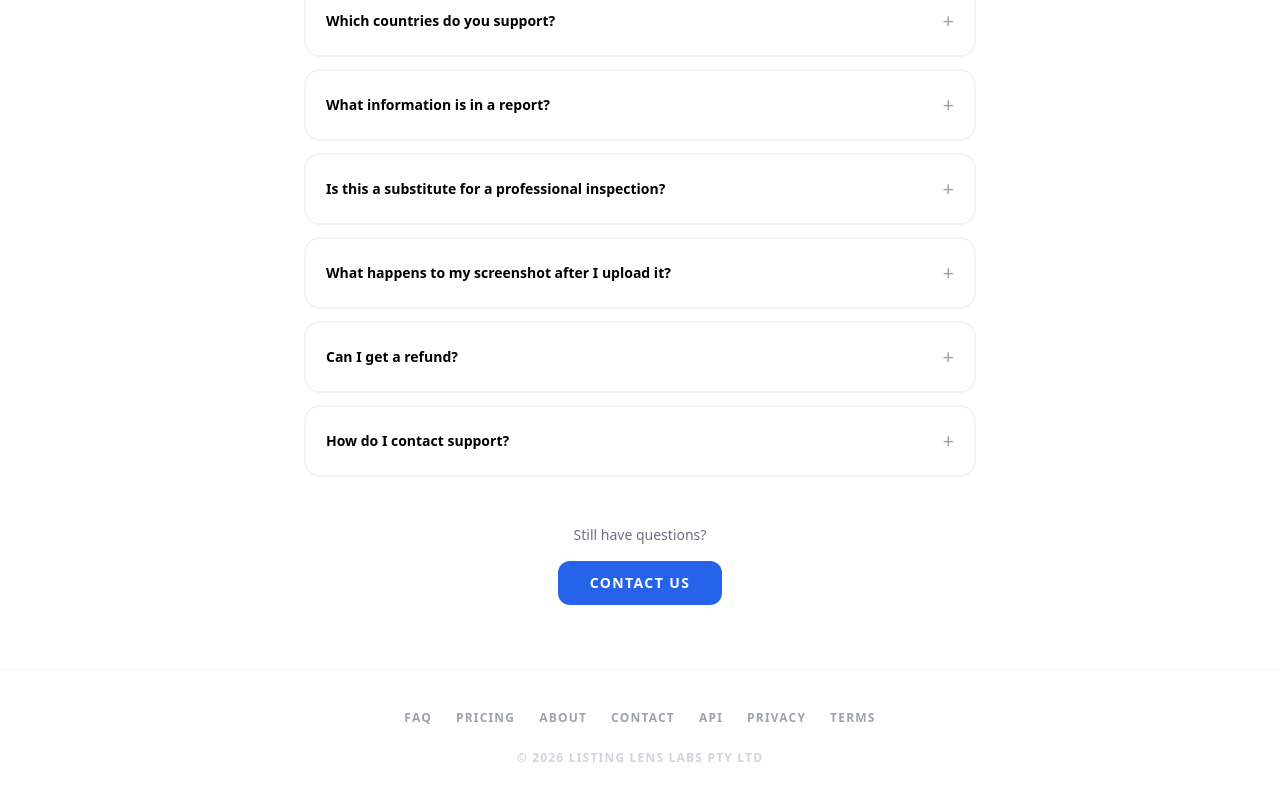
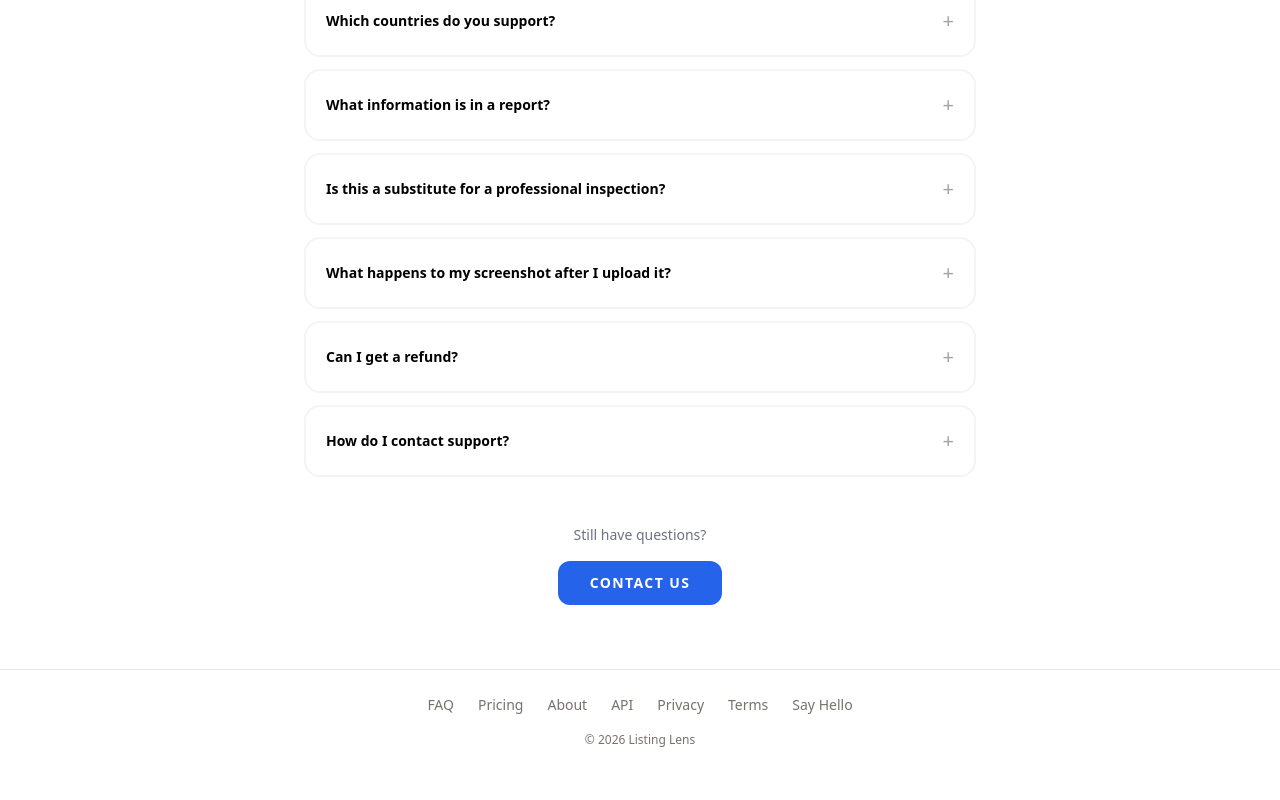
Before and after one commit to 1973Studio/listinglens-production, a Next.js app: page /faq in a window 1280 px wide. Shown: the part 832-1632 px from the top of the page. After the commit the page ends 1605 px from the top, so only its background shows below. Built offline with nearby package versions, Linux system fonts and the light colour scheme.

Commit message:
Add files via upload

```diff
--- a/app/faq/page.tsx
+++ b/app/faq/page.tsx
@@ -5,6 +5,10 @@ import React, { useState } from 'react';
 export default function FAQ() {
   const [darkMode, setDarkMode] = useState(false);
   const [openIndex, setOpenIndex] = useState<number | null>(null);
+
+  const cardBg = darkMode ? '#18181b' : '#ffffff';
+  const border = darkMode ? '#27272a' : '#e7e5e4';
+  const muted = darkMode ? '#a1a1aa' : '#78716c';
 
   const faqs = [
     {
@@ -21,7 +25,7 @@ export default function FAQ() {
     },
     {
       question: "How much does it cost?",
-      answer: "Each report costs $3.95 AUD. No subscription, no account needed. Just pay for what you use."
+      answer: "Each report costs $4.99 AUD. No subscription, no account needed. Just pay for what you use."
     },
     {
       question: "Do I need to create an account?",
@@ -29,11 +33,11 @@ export default function FAQ() {
     },
     {
       question: "What categories do you cover?",
-      answer: "We currently analyse listings for vehicles (cars, motorcycles, trucks), property (houses, apartments, land), marine (boats, jet skis, yachts), and aircraft. More categories coming soon."
+      answer: "We currently analyse listings for vehicles (cars, motorcycles, trucks), property (houses, apartments, land), electronics, fashion, watches & jewellery, and everything else including furniture, instruments, tools, and collectibles."
     },
     {
       question: "Which countries do you support?",
-      answer: "We support listings from Australia, New Zealand, United Kingdom, Canada, Singapore, Hong Kong, Japan, and South Korea. You can also select 'Global' for listings from other regions."
+      answer: "We fully support listings from Australia, New Zealand, and Singapore. You can also select 'Rest of World' (beta) for listings from other regions — your report will use global sources."
     },
     {
       question: "What information is in a report?",
@@ -45,7 +49,7 @@ export default function FAQ() {
     },
     {
       question: "What happens to my screenshot after I upload it?",
-      answer: "Screenshots are processed in real-time and are not stored after your report is generated. We don't keep copies of your uploads or your reports. Privacy is built into how we operate."
+      answer: "Screenshots are processed in real-time and automatically deleted within 5 minutes. We don't keep copies of your uploads or your reports. Privacy is built into how we operate."
     },
     {
       question: "Can I get a refund?",
@@ -53,7 +57,7 @@ export default function FAQ() {
     },
     {
       question: "How do I contact support?",
-      answer: "Email us at hello@listinglens.app — we're happy to help with any questions or issues."
+      answer: "Use our contact form or email us at hello@listinglens.app — we're happy to help with any questions or issues."
     }
   ];
 
@@ -134,17 +138,25 @@ export default function FAQ() {
       </main>
 
       {/* FOOTER */}
-      <footer className={`p-10 text-center border-t ${darkMode ? 'border-gray-800' : 'border-gray-100'}`}>
-        <div className={`flex flex-wrap justify-center gap-x-6 gap-y-2 text-xs font-bold uppercase tracking-widest ${darkMode ? 'text-gray-600' : 'text-gray-400'} mb-6`}>
-          <a href="/faq" className={`${darkMode ? 'hover:text-white' : 'hover:text-black'} transition-colors`}>FAQ</a>
-          <a href="/pricing" className={`${darkMode ? 'hover:text-white' : 'hover:text-black'} transition-colors`}>Pricing</a>
-          <a href="/about" className={`${darkMode ? 'hover:text-white' : 'hover:text-black'} transition-colors`}>About</a>
-          <a href="/contact" className={`${darkMode ? 'hover:text-white' : 'hover:text-black'} transition-colors`}>Contact</a>
-          <a href="/partners" className={`${darkMode ? 'hover:text-white' : 'hover:text-black'} transition-colors`}>API</a>
-          <a href="/privacy" className={`${darkMode ? 'hover:text-white' : 'hover:text-black'} transition-colors`}>Privacy</a>
-          <a href="/terms" className={`${darkMode ? 'hover:text-white' : 'hover:text-black'} transition-colors`}>Terms</a>
+      <footer style={{ backgroundColor: cardBg, borderTop: '1px solid ' + border, padding: '24px 0' }}>
+        <div style={{ maxWidth: 800, margin: '0 auto', padding: '0 16px' }}>
+          <div style={{ display: 'flex', justifyContent: 'center', flexWrap: 'wrap', gap: 24, fontSize: 14 }}>
+            {[
+              { label: 'FAQ', href: '/faq' },
+              { label: 'Pricing', href: '/pricing' },
+              { label: 'About', href: '/about' },
+              { label: 'API', href: '/partners' },
+              { label: 'Privacy', href: '/privacy' },
+              { label: 'Terms', href: '/terms' },
+              { label: 'Say Hello', href: '/contact' },
+            ].map(l => (
+              <a key={l.label} href={l.href} style={{ color: muted, textDecoration: 'none' }}>{l.label}</a>
+            ))}
+          </div>
+          <p style={{ textAlign: 'center', fontSize: 12, marginTop: 16, color: muted }}>
+            © 2026 Listing Lens
+          </p>
         </div>
-        <p className={`text-xs font-bold ${darkMode ? 'text-gray-700' : 'text-gray-300'} uppercase tracking-widest`}>© 2026 Listing Lens Labs Pty Ltd</p>
       </footer>
     </div>
   );
```
